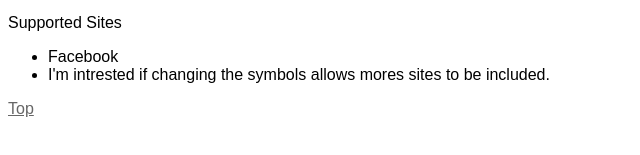
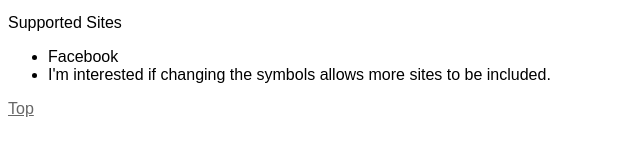
Before and after one commit to NiallBunting/Password-Generator, a plain HTML site: page sites/index.html in a window 1280 px wide. Shown: the part 435-590 px from the top of the page, 12-652 px from the left. Drawn offline with Linux system fonts and the light colour scheme.

Commit message:
Grammar, update

```diff
--- a/sites/index.html
+++ b/sites/index.html
@@ -31,7 +31,7 @@ It generates passwords that are:
 Supported Sites
 <ul>
 <li>Facebook</li>
-<li>I'm intrested if changing the symbols allows mores sites to be included.</li>
+<li>I'm interested if changing the symbols allows more sites to be included.</li>
 </ul>
 </p>
 <p>
```
